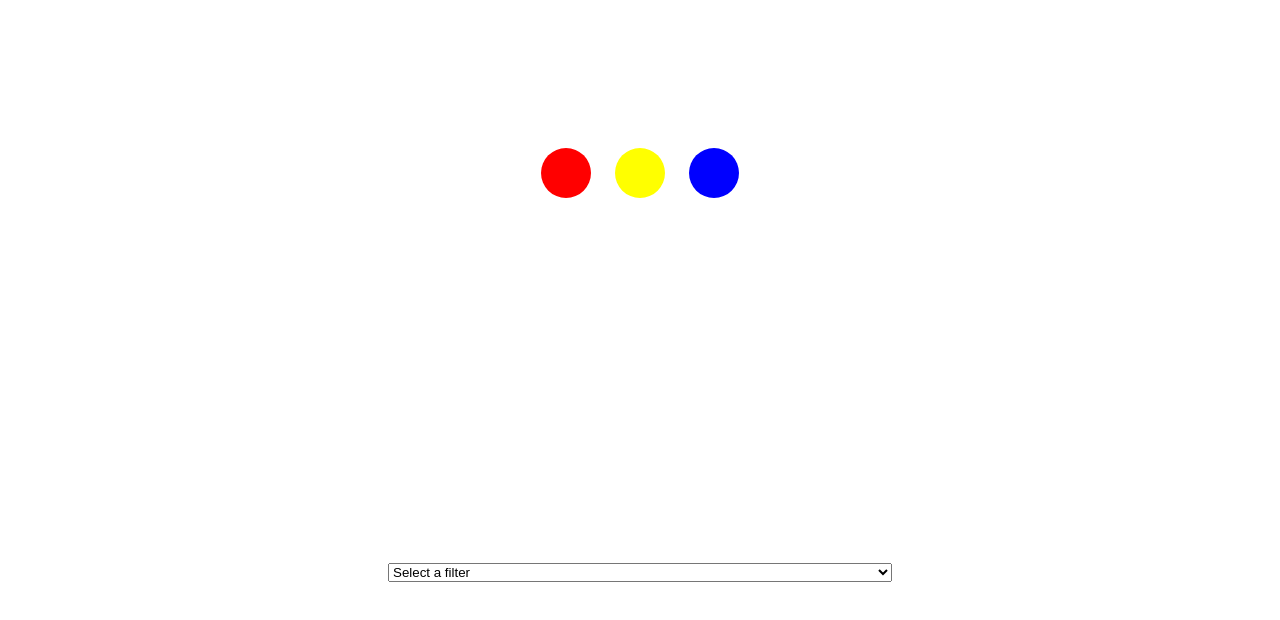
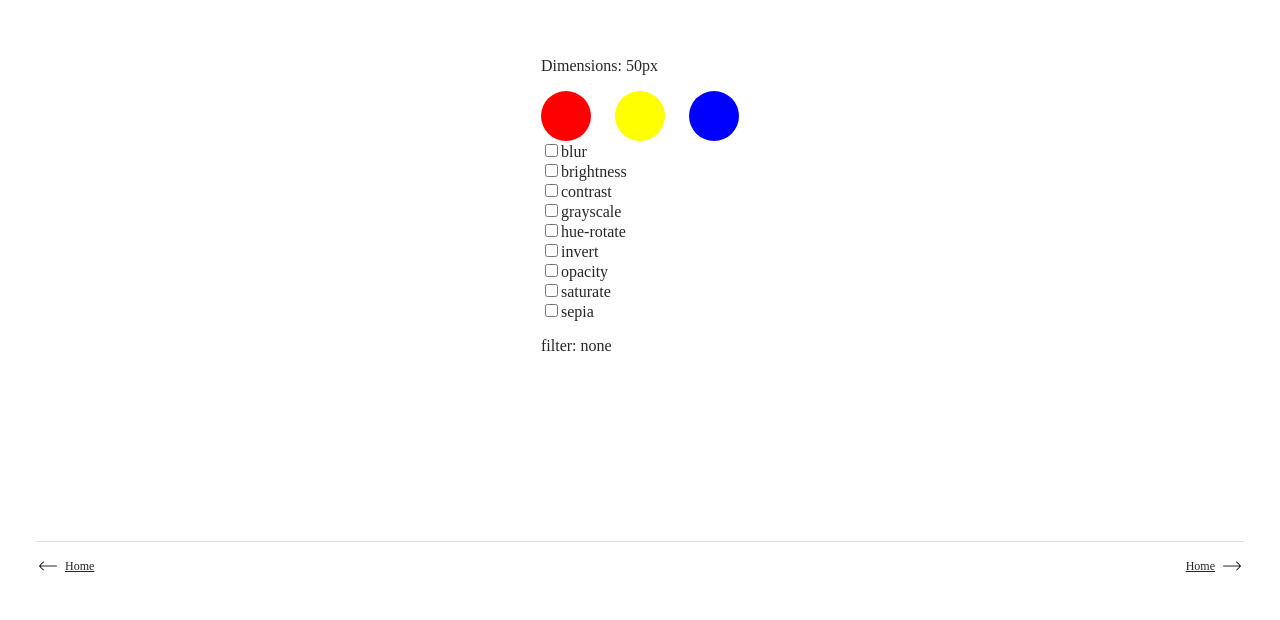
Before and after one commit to safiranugroho/safira.me-11ty, a SvelteKit app: page /filter in a window 1280 px wide. Shown: the part 162-782 px from the top of the page. Built offline with nearby package versions, Linux system fonts and the light colour scheme.

Commit message:
add inputs for filter

```diff
--- a/src/routes/filter/+page.svelte
+++ b/src/routes/filter/+page.svelte
@@ -1,5 +1,5 @@
 <script>
-  // @ts-nocheck
+  import Page from '$lib/Page.svelte';
 
   /**
    * TODO:
@@ -8,50 +8,127 @@
    * 3. Short description of what each filter is
    */
 
+  /** @type {Record<string, any>}*/
   const filters = {
-    blur: 'blur(5px)',
-    brightness: 'brightness(0.4)',
-    contrast: 'contrast(200%)',
-    dropShadow: 'drop-shadow(16px 16px 20px blue)',
-    grayscale: 'grayscale(50%)',
-    hueRotate: 'hue-rotate(90deg)',
-    invert: 'invert(75%)',
-    opacity: 'opacity(25%)',
-    saturate: 'saturate(30%)',
-    sepia: 'sepia(60%)'
+    blur: {
+      unit: 'px',
+      default: 0,
+      min: 0,
+      max: 50
+    },
+    brightness: {
+      unit: '%',
+      default: 100,
+      min: 0,
+      max: 200
+    },
+    contrast: {
+      unit: '%',
+      default: 100,
+      min: 0,
+      max: 200
+    },
+    grayscale: {
+      unit: '%',
+      default: 0,
+      min: 0,
+      max: 100
+    },
+    'hue-rotate': {
+      unit: 'deg',
+      default: 0,
+      min: 0,
+      max: 360
+    },
+    invert: {
+      unit: '%',
+      default: 0,
+      min: 0,
+      max: 100
+    },
+    opacity: {
+      unit: '%',
+      default: 100,
+      min: 0,
+      max: 100
+    },
+    saturate: {
+      unit: '%',
+      default: 0,
+      min: 0,
+      max: 100
+    },
+    sepia: {
+      unit: '%',
+      default: 0,
+      min: 0,
+      max: 100
+    }
   };
 
-  let selectedFilter = '';
+  /** @type Array<string> */
+  let all = [];
+
+  /** @type {Record<string, any>}*/
+  let sizes = {};
+
+  const getSizes = () =>
+    (sizes = all.length
+      ? all.reduce(
+          (a, s) => ({
+            ...a,
+            [s]: sizes[s] ?? { ...filters[s], value: filters[s].default }
+          }),
+          {}
+        )
+      : {});
+
+  $: css = Object.entries(sizes).length
+    ? Object.entries(sizes).reduce((a, [name, s]) => a + ' ' + `${name}(${s.value}${s.unit})`, '')
+    : 'none';
 </script>
 
-<div class="container">
-  <div class="circles" style="--filter: {filters[selectedFilter]}">
+<Page>
+  <div class="container" slot="content">
+    <p>Dimensions: 50px</p>
+    <div class="circles" style="--filter: {css}">
       <div class="circle red" />
       <div class="circle yellow" />
       <div class="circle blue" />
     </div>
-  <select name="filter" class="filter" id="filter" bind:value={selectedFilter}>
-    <option value="">Select a filter</option>
+    <div class="filter-input">
       {#each Object.keys(filters) as filter}
-      <option value={filter}>{filter}</option>
+        <label
+          ><input
+            type="checkbox"
+            bind:group={all}
+            name="filter"
+            value={filter}
+            on:change={getSizes}
+          />{filter}</label
+        >
       {/each}
-  </select>
+      <p>filter: {css}</p>
+      {#each Object.entries(sizes) as [s, a]}
+        <div class="range">
+          <p>{s}: {a.value}{a.unit}</p>
+          <span class="min">{a.min}{a.unit}</span><input
+            type="range"
+            bind:value={a.value}
+            min={a.min}
+            max={a.max}
+          /><span class="max">{a.max}{a.unit}</span>
         </div>
+      {/each}
+    </div>
+  </div>
+</Page>
 
 <style>
-  .container {
-    height: 100vh;
-    width: 50%;
-    margin: auto;
-
-    display: flex;
-    flex-direction: column;
-    justify-content: center;
-  }
-
   .circles {
     display: flex;
     flex-direction: row;
+    justify-content: center;
     gap: 24px;
 
     margin: auto;
@@ -76,7 +153,15 @@
     background: blue;
   }
 
-  .filter {
-    margin: 64px;
+  .filter-input {
+    display: flex;
+    flex-direction: column;
+    justify-content: center;
+  }
+
+  .range {
+    display: flex;
+    gap: 12px;
+    align-items: center;
   }
 </style>
```
Lines whose indentation alone changed are shown as unchanged.
